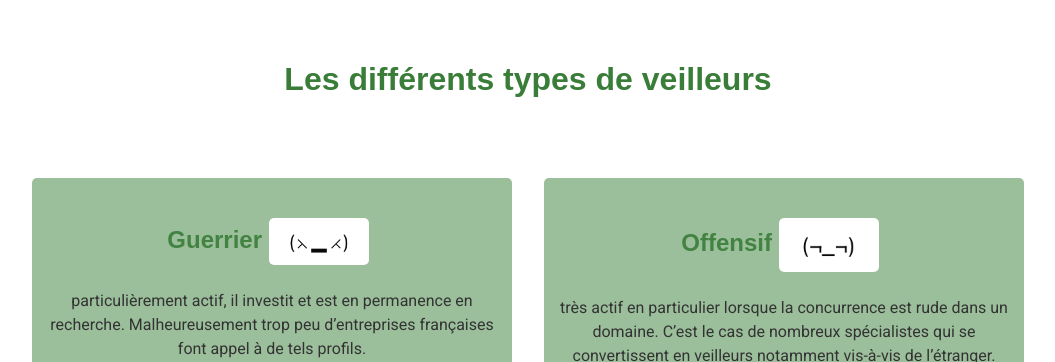
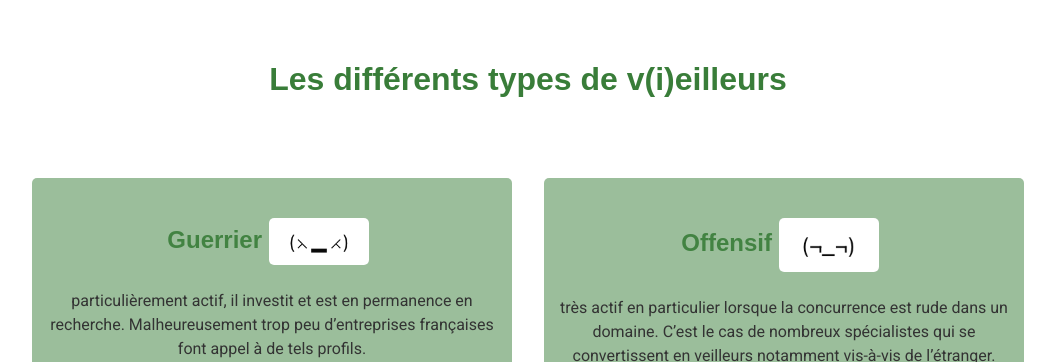
Before and after one commit to arnaud-blanc/arnaud-blanc.github.io, a plain HTML site: page kifekoi.html in a window 1280 px wide. Shown: the part 799-1161 px from the top of the page, without its empty margins (112-1167 px from the left). Drawn offline with Linux system fonts and the light colour scheme; a web font is replaced by a local one.

Commit message:
Update kifekoi.html

```diff
--- a/kifekoi.html
+++ b/kifekoi.html
@@ -47,7 +47,7 @@
                 </section>
             <p id="clickclick">Si cela vous paraît toujours très obscur<a href="https://www.jesuisundev.com/veille-technologique-rester-a-jour-sans-devenir-tare/" target="_blank|_self|_parent|_top|framename"><img class="logoclick" src="images/click.png" alt="logo click here"></a></p>
 
-            <h2>Les différents types de veilleurs</h2>
+            <h2>Les différents types de v(i)eilleurs</h2>
             <section class="defferentwatchman">
                 <ul>
                     <li>
```
